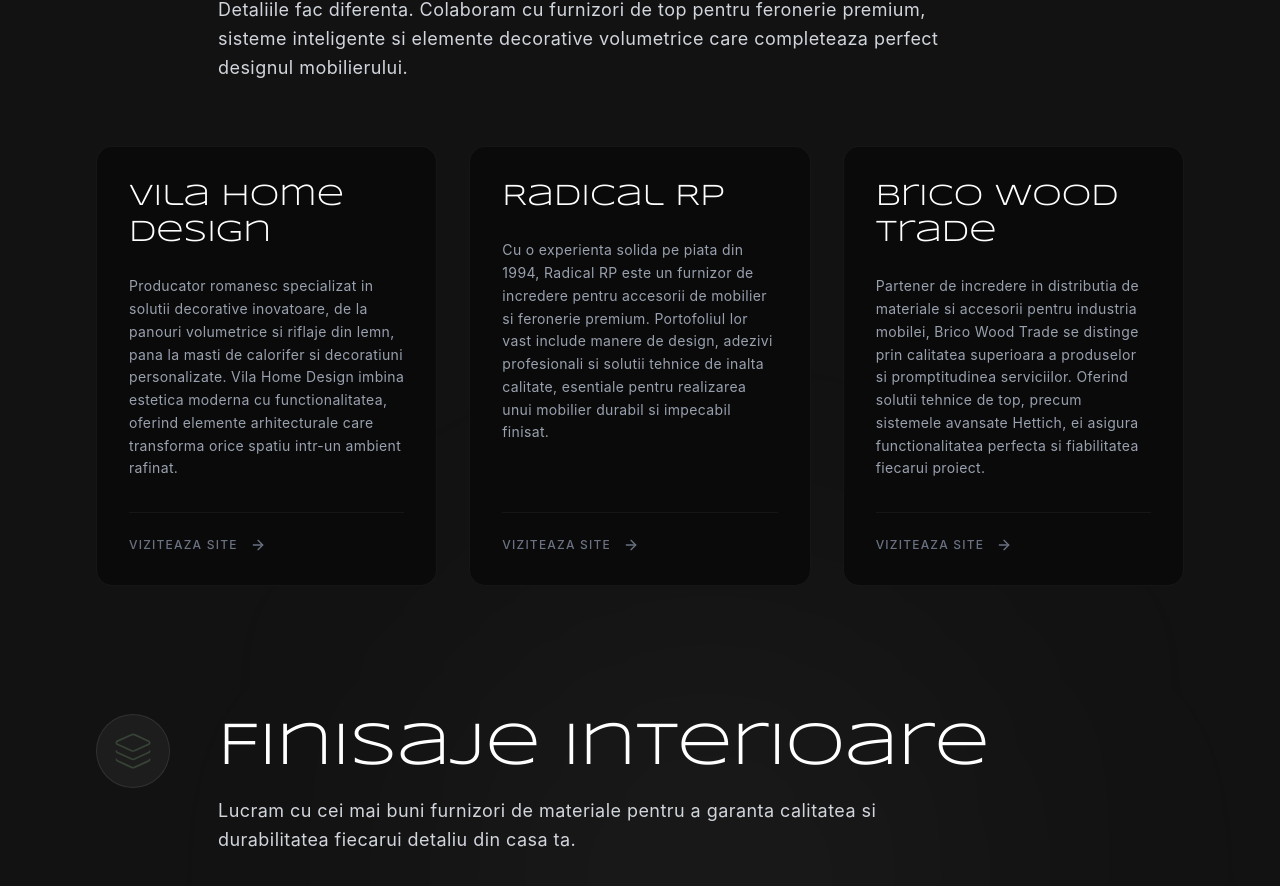
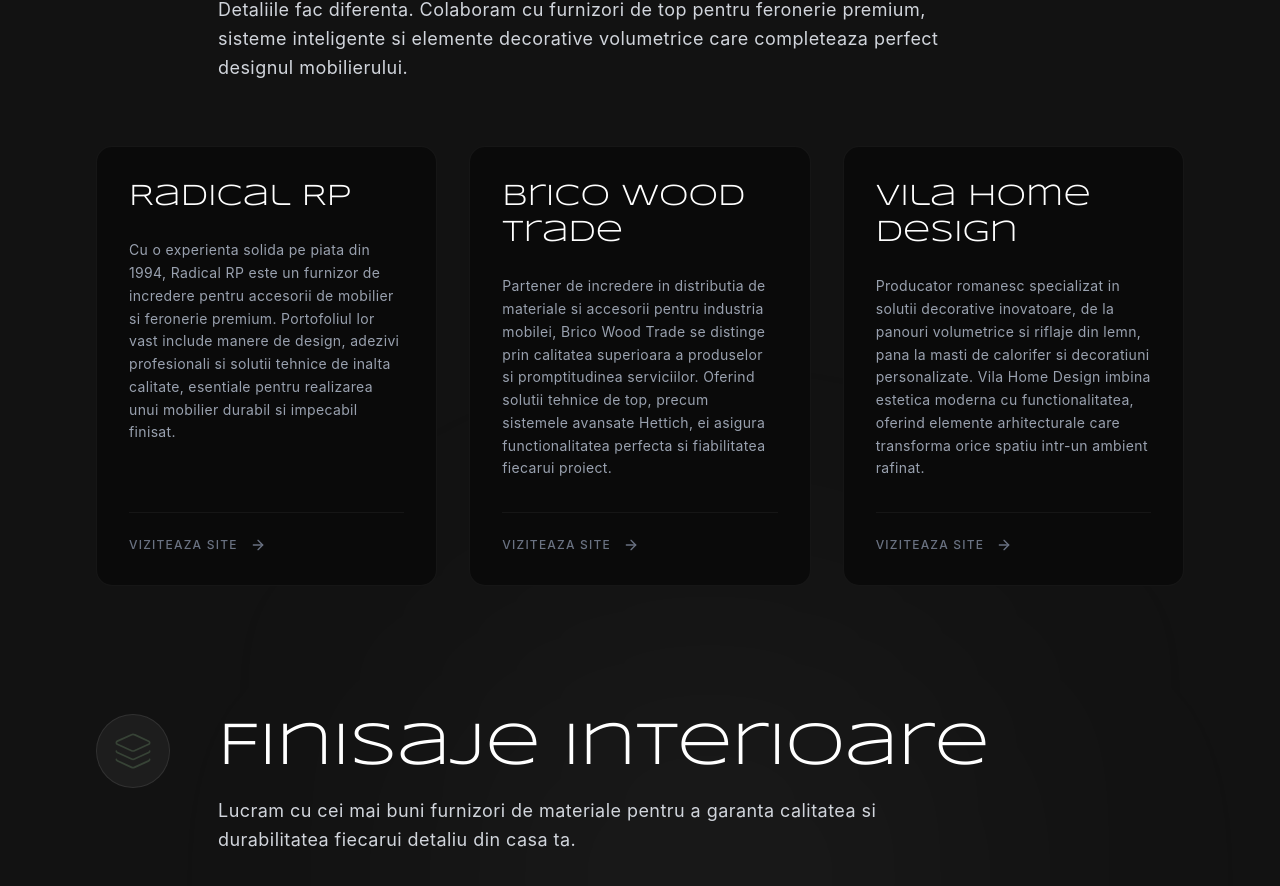
Before and after one commit to rankster05/atlantis-furnitures, a React (Vite) app: page /servicii in a window 1280 px wide. Shown: the part 1930-2816 px from the top of the page. Built offline with nearby package versions, Linux system fonts and the light colour scheme.

Commit message:
update final servicii

```diff
--- a/components/Services.tsx
+++ b/components/Services.tsx
@@ -40,11 +40,6 @@
     icon: <Component className="w-8 h-8 md:w-10 md:h-10" strokeWidth={1} />,
     partners: [
       {
-        name: 'Vila Home Design',
-        url: 'https://vilahomedesign.ro/',
-        description: 'Producator romanesc specializat in solutii decorative inovatoare, de la panouri volumetrice si riflaje din lemn, pana la masti de calorifer si decoratiuni personalizate. Vila Home Design imbina estetica moderna cu functionalitatea, oferind elemente arhitecturale care transforma orice spatiu intr-un ambient rafinat.'
-      },
-      {
         name: 'Radical RP',
         url: 'https://radicalrp.ro/',
         description: 'Cu o experienta solida pe piata din 1994, Radical RP este un furnizor de incredere pentru accesorii de mobilier si feronerie premium. Portofoliul lor vast include manere de design, adezivi profesionali si solutii tehnice de inalta calitate, esentiale pentru realizarea unui mobilier durabil si impecabil finisat.'
@@ -53,6 +48,11 @@
         name: 'Brico Wood Trade',
         url: 'https://bricowoodtrade.ro/',
         description: 'Partener de incredere in distributia de materiale si accesorii pentru industria mobilei, Brico Wood Trade se distinge prin calitatea superioara a produselor si promptitudinea serviciilor. Oferind solutii tehnice de top, precum sistemele avansate Hettich, ei asigura functionalitatea perfecta si fiabilitatea fiecarui proiect.'
+      },
+      {
+        name: 'Vila Home Design',
+        url: 'https://vilahomedesign.ro/',
+        description: 'Producator romanesc specializat in solutii decorative inovatoare, de la panouri volumetrice si riflaje din lemn, pana la masti de calorifer si decoratiuni personalizate. Vila Home Design imbina estetica moderna cu functionalitatea, oferind elemente arhitecturale care transforma orice spatiu intr-un ambient rafinat.'
       }
     ]
   },
```
